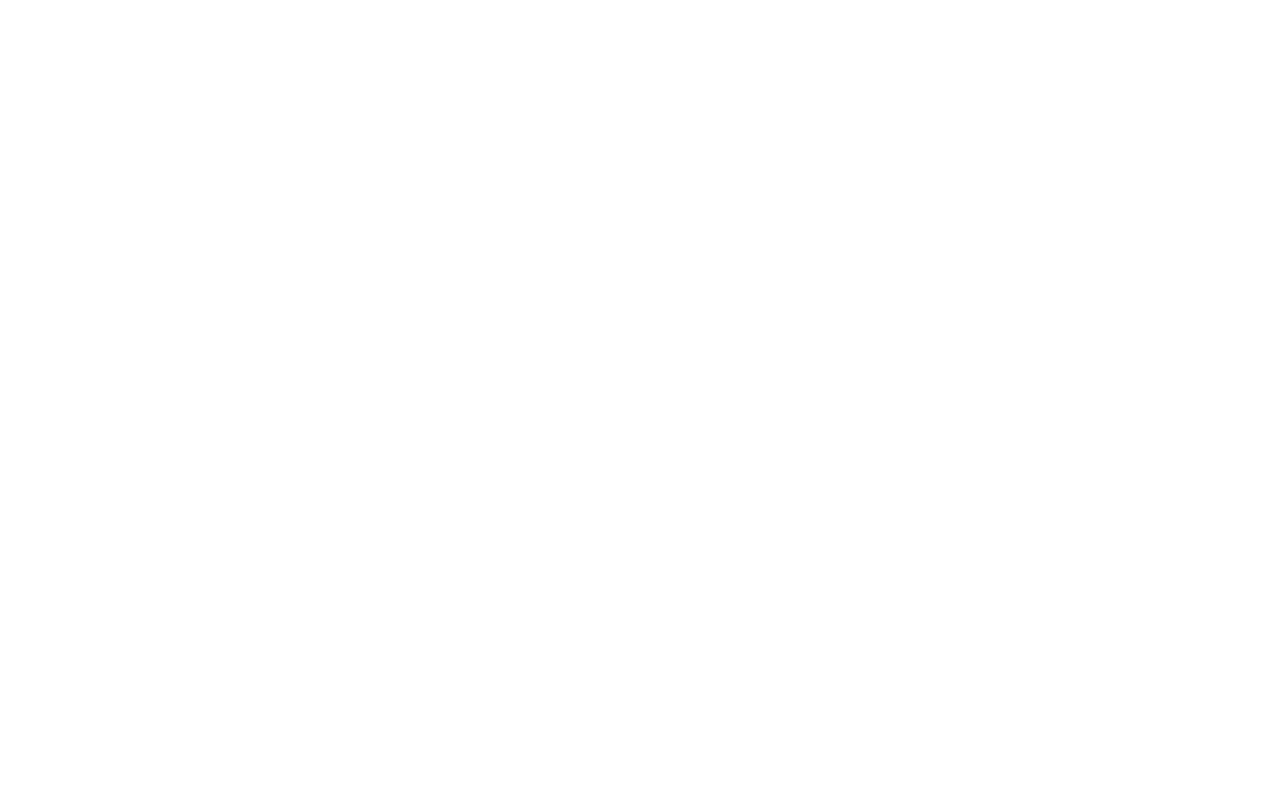
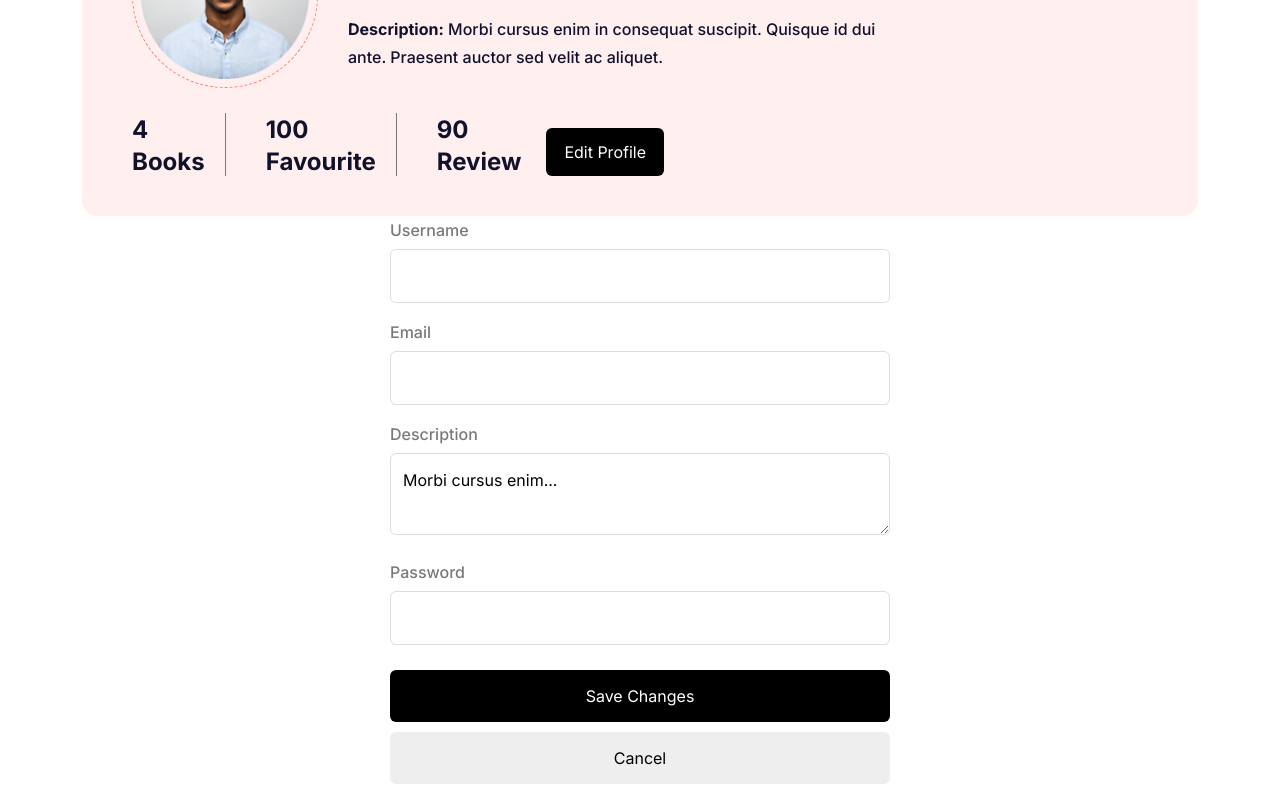
Before and after one commit to DanielVKrastev/Bookshelf_Hub, an Angular app in the folder client/: page /profile in a window 1280 px wide. Before the commit this address led to /. Shown: the part 600-1400 px from the top of the page. Before the commit the page ends 800 px from the top, so only its background shows below. Built offline with nearby package versions, Linux system fonts and the light colour scheme; a web font is replaced by a local one.

Commit message:
Create Profile Page

```diff
--- a/client/src/app/app.routes.ts
+++ b/client/src/app/app.routes.ts
@@ -4,6 +4,7 @@
 import { RegisterComponent } from './user/register/register.component';
 import { BooksCatalogComponent } from './books/books-catalog/books-catalog.component';
 import { AddBookComponent } from './books/add-book/add-book.component';
+import { ProfileComponent } from './user/profile/profile.component';
 
 export const routes: Routes = [
     { path: '', redirectTo: '/home', pathMatch: 'full' },
@@ -16,6 +17,7 @@
      // User routing
     { path: 'login', component: LoginComponent },
     { path: 'register', component: RegisterComponent },
+    { path: 'profile', component: ProfileComponent },
     { path: 'add-book',
         component: AddBookComponent
         //loadComponent: () => import('./theme/add-theme/add-theme').then((c) => c.AddTheme), //lazy loading
--- /dev/null
+++ b/client/src/app/user/profile/profile.component.css
@@ -0,0 +1,53 @@
+.edit-btn{
+    padding:10px 18px;
+    background:#000;
+    color:#fff;
+    border:none;
+    border-radius:6px;
+    cursor:pointer;
+    margin-top:15px;
+    align-items: left;
+}
+
+.edit-form{
+    max-width:500px;
+    margin:0 auto;
+}
+
+.edit-field{
+    margin-bottom:15px;
+}
+
+.edit-field label{
+    display:block;
+    margin-bottom:5px;
+    font-weight:500;
+}
+
+.edit-field input,
+.edit-field textarea{
+    width:100%;
+    padding:12px;
+    border:1px solid #ddd;
+    border-radius:6px;
+}
+
+.save-btn{
+    width:100%;
+    padding:12px;
+    background:#000;
+    color:#fff;
+    border:none;
+    border-radius:6px;
+    margin-top:10px;
+}
+
+.cancel-btn{
+    width:100%;
+    padding:12px;
+    margin-top:10px;
+    background:#eee;
+    border:none;
+    border-radius:6px;
+    cursor:pointer;
+}
--- /dev/null
+++ b/client/src/app/user/profile/profile.component.html
@@ -0,0 +1,89 @@
+<app-breadcrumb />
+<!-- Profile Section Start -->
+<section class="team-details-section fix section-padding">
+
+    <div class="container">
+
+        <div class="team-details-wrapper">
+
+            <div class="team-details-items">
+
+                <div class="details-image wow fadeInUp" data-wow-delay=".3s">
+                    <img src="assets/img/team/details.png" alt="img">
+                </div>
+
+                <div class="details-content wow fadeInUp" data-wow-delay=".5s">
+
+                    <h3>Username: Wade Warren</h3>
+                    <p><b>Email:</b> wade@example.com</p>
+
+                    <hr />
+
+                    <p>
+                        <b>Description:</b>
+                        Morbi cursus enim in consequat suscipit. Quisque id dui ante.
+                        Praesent auctor sed velit ac aliquet.
+                    </p>
+
+                </div>
+
+            </div>
+
+            <div class="details-counter-area">
+
+                <div class="counter-items">
+                    <h2><span class="count">4</span></h2>
+                    <p>Books</p>
+                </div>
+
+                <div class="counter-items">
+                    <h2><span class="count">100</span></h2>
+                    <p>Favourite</p>
+                </div>
+
+                <div class="counter-items">
+                    <h2><span class="count">90</span></h2>
+                    <p>Review</p>
+                </div>
+
+            </div>
+
+            <button class="edit-btn">
+                Edit Profile
+            </button>
+
+        </div>
+    </div>
+
+    <!-- EDIT MODE -->
+    <div class="profile-edit" id="profileEdit">
+
+        <form class="edit-form">
+
+            <div class="edit-field">
+                <label>Username</label>
+                <input type="text" value="Wade Warren">
+            </div>
+
+            <div class="edit-field">
+                <label>Email</label>
+                <input type="email" value="wade@example.com">
+            </div>
+
+            <div class="edit-field">
+                <label>Description</label>
+                <textarea>Morbi cursus enim...</textarea>
+            </div>
+
+            <div class="edit-field">
+                <label>Password</label>
+                <input type="password">
+            </div>
+
+            <button type="submit" class="save-btn">Save Changes</button>
+            <button type="button" class="cancel-btn" onclick="showView()">Cancel</button>
+
+        </form>
+
+    </div>
+</section>
```
Also changed, not shown: client/src/app/user/profile/profile.component.ts (added, +10 -0 lines).
